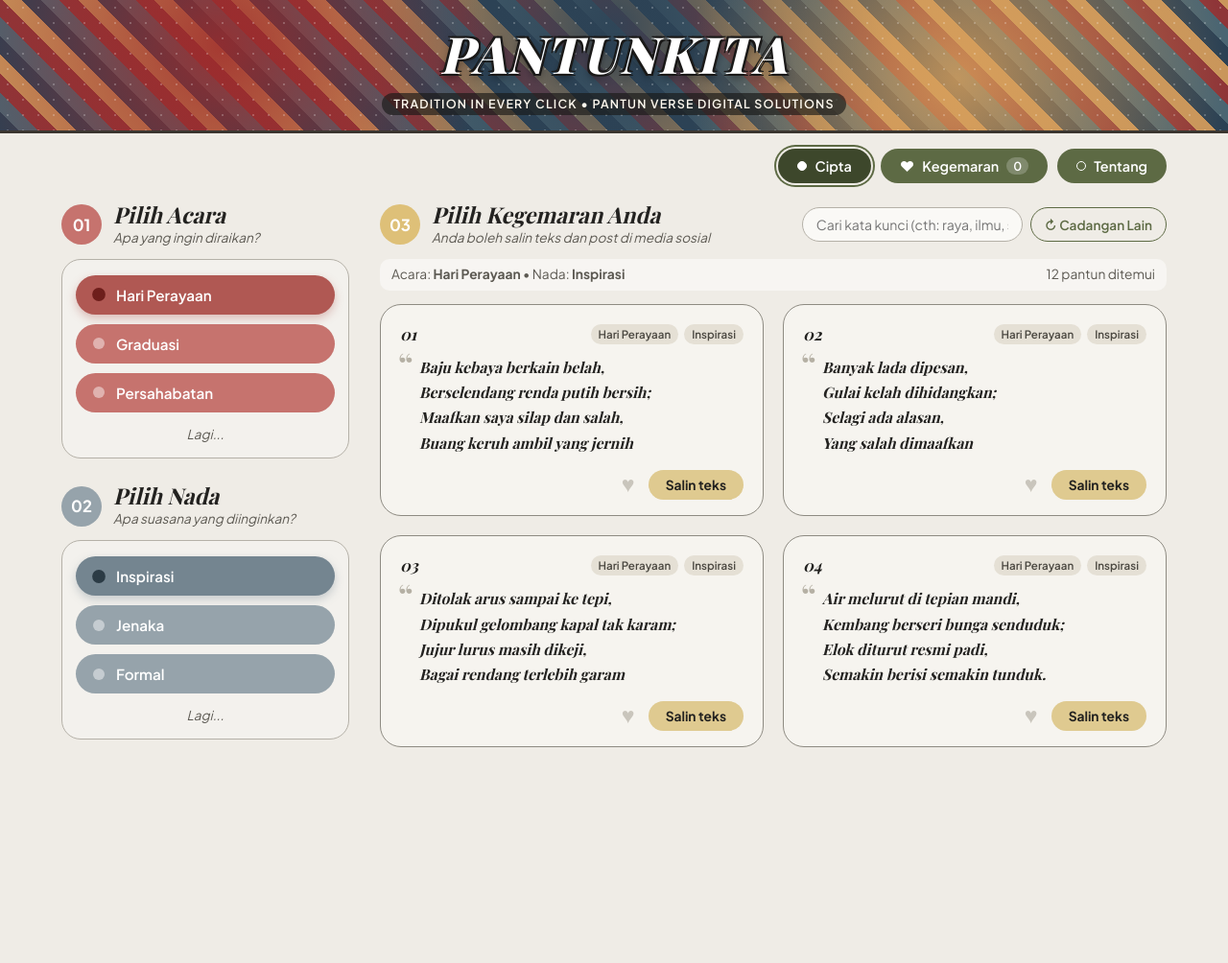
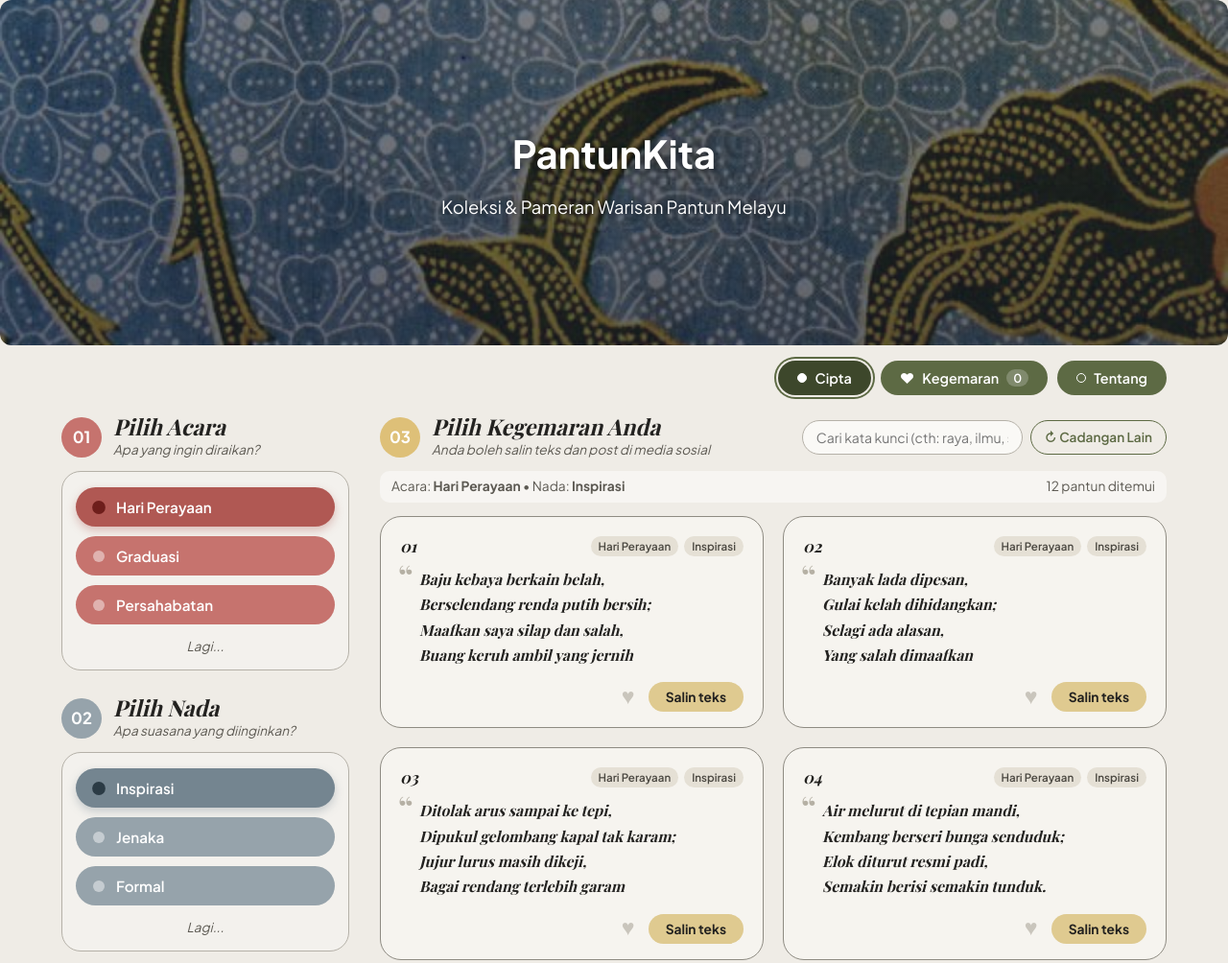
Before and after one commit to ftinnabiilah/PantunKita, a plain HTML site: page index.html in a window 1280 px wide. Shown: the whole page at 96% size. Before the commit the page ends 839 px from the top, so only its background shows below. Drawn offline with nearby package versions, Linux system fonts and the light colour scheme; a web font is replaced by a local one.

Commit message:
Update index.html

```diff
--- a/index.html
+++ b/index.html
@@ -12,12 +12,9 @@
 <body>
 
   <!-- Batik Header Banner (Matches Figures 4, 5, 6) -->
-  <header class="batik-banner">
-    <div class="batik-pattern-overlay"></div>
-    <div class="banner-inner">
-      <h1 class="brand-title">PANTUNKITA</h1>
-      <p class="brand-subtitle">Tradition in Every Click • Pantun Verse Digital Solutions</p>
-    </div>
+  <header class="hero-banner">
+    <h1>PantunKita</h1>
+    <p>Koleksi & Pameran Warisan Pantun Melayu</p>
   </header>
 
   <!-- Navigation Bar (Label A: Cipta, Kegemaran, Tentang) -->
```
